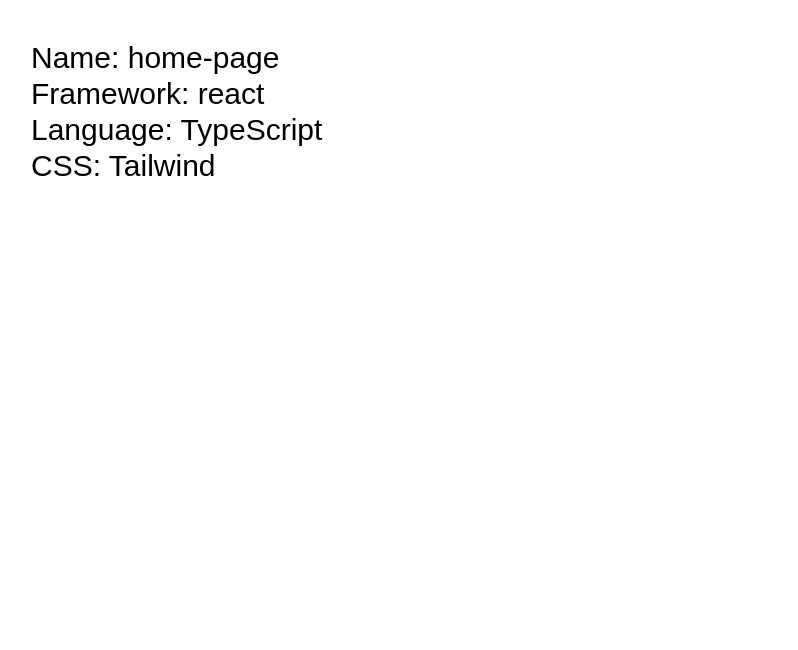
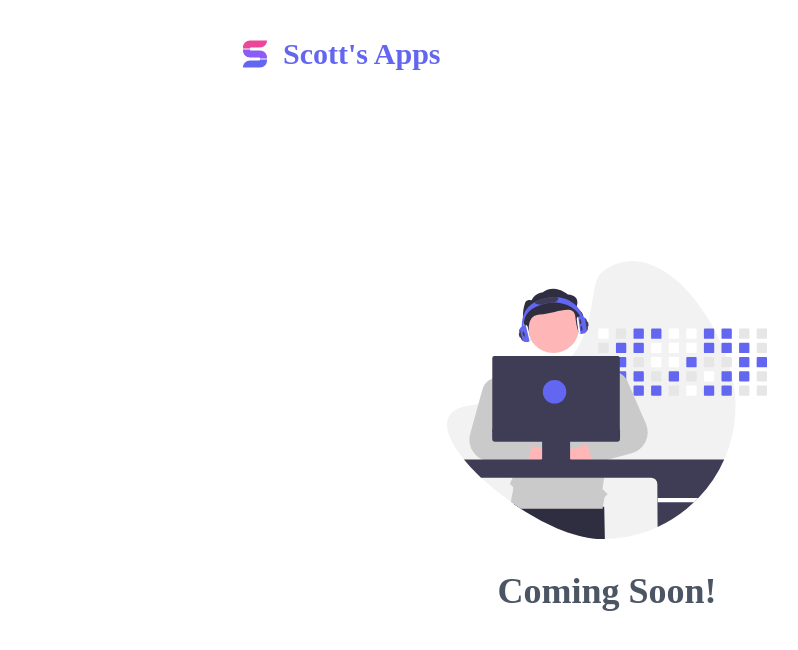
Before and after one commit to scottbenton/Apps-HomePage, a React app: page / in a window 1280 px wide. Shown: the top 650 px of the page, without its empty margins (33-831 px from the left). Built offline with nearby package versions, Linux system fonts and the light colour scheme.

Commit message:
feat(home): Added empty homepage to apps

```diff
--- a/package.json
+++ b/package.json
@@ -20,7 +20,6 @@
     "@babel/preset-env": "^7.15.8",
     "@babel/preset-react": "^7.14.5",
     "@babel/preset-typescript": "^7.10.4",
-    "@module-federation/fmr": "^0.0.7",
     "@types/react": "^18.2.48",
     "@types/react-dom": "^18.2.18",
     "autoprefixer": "^10.1.0",
@@ -32,13 +31,14 @@
     "postcss": "^8.2.1",
     "postcss-loader": "^4.1.0",
     "style-loader": "^3.3.0",
-    "tailwindcss": "^2.0.2",
+    "tailwindcss": "^3.4.1",
     "typescript": "^4.5.2",
-    "webpack": "^5.57.1",
+    "webpack": "^5.90.1",
     "webpack-cli": "^4.10.0",
     "webpack-dev-server": "^4.3.1"
   },
   "dependencies": {
+    "clsx": "^2.1.0",
     "react": "^18.2.0",
     "react-dom": "^18.2.0"
   }
--- a/postcss.config.js
+++ b/postcss.config.js
@@ -2,5 +2,5 @@
 const tailwindcss = require("tailwindcss");
 
 module.exports = {
-  plugins: [tailwindcss, autoprefixer],
+  plugins: { tailwindcss: {}, autoprefixer: {} },
 };
--- a/src/App.tsx
+++ b/src/App.tsx
@@ -1,14 +1,15 @@
 import React from "react";
-import ReactDOM from "react-dom";
+import ReactDOM from "react-dom/client";
 
-import "./index.scss";
+import HomePage from "./HomePage";
 
 const App = () => (
-  <div className="mt-10 text-3xl mx-auto max-w-6xl">
-    <div>Name: home-page</div>
-    <div>Framework: react</div>
-    <div>Language: TypeScript</div>
-    <div>CSS: Tailwind</div>
+  <div className="flex flex-col min-h-lvh">
+    <HomePage />
   </div>
 );
-ReactDOM.render(<App />, document.getElementById("app"));
+ReactDOM.createRoot(document.getElementById("app")!).render(
+  <React.StrictMode>
+    <App />
+  </React.StrictMode>
+);
--- a/src/HomePage.tsx
+++ b/src/HomePage.tsx
@@ -1,5 +1,33 @@
 import React from "react";
+import "./index.scss";
+import { ScottBentonLogo } from "./assets/ScottBentonLogo";
+import DeveloperSVG from "./assets/developer.svg";
 
 export default function HomePage() {
-  return <div>Home Page Updated</div>;
+  return (
+    <div className={"flex-grow max-w-screen-md mx-auto flex flex-col w-full"}>
+      <header
+        className={"flex items-center justify-between py-2 px-4 border-b"}
+      >
+        <div className={"flex items-center"}>
+          <ScottBentonLogo />
+          <h1 className={"ml-3 text-3xl font-bold text-home-500"}>
+            Scott's Apps
+          </h1>
+        </div>
+      </header>
+      <div
+        className={
+          "flex-grow flex flex-col items-center justify-center text-4xl font-semibold text-gray-600"
+        }
+      >
+        <img
+          src={DeveloperSVG}
+          alt={"Drawing of a man coding"}
+          className={"max-w-xs w-full"}
+        />
+        <p className={"mt-8"}>Coming Soon!</p>
+      </div>
+    </div>
+  );
 }
--- /dev/null
+++ b/src/assets/ScottBentonLogo.tsx
@@ -0,0 +1,33 @@
+import React from "react";
+import clsx from "clsx";
+
+export interface ScottBentonLogoProps {
+  className?: string;
+}
+
+export function ScottBentonLogo(props: ScottBentonLogoProps) {
+  const { className } = props;
+  return (
+    <svg
+      width="128"
+      height="128"
+      viewBox="0 0 128 128"
+      fill="none"
+      xmlns="http://www.w3.org/2000/svg"
+      className={clsx(className, "w-8 h-8")}
+    >
+      <path
+        d="M16 42H44V42C44 39.7909 45.7909 38 48 38H84V38C99.464 38 112 25.464 112 10V10H84H44V10C28.536 10 16 22.536 16 38V42Z"
+        fill="#EC4899"
+      />
+      <path
+        d="M16 46H44V46C44 48.2091 45.7909 50 48 50H84V50C99.464 50 112 62.536 112 78V82H84V82C84 79.7909 82.2091 78 80 78H44V78C28.536 78 16 65.464 16 50V46Z"
+        fill="#8B5CF6"
+      />
+      <path
+        d="M112 86H84V86C84 88.2091 82.2091 90 80 90H44V90C28.536 90 16 102.536 16 118V118H44H84V118C99.464 118 112 105.464 112 90V86Z"
+        fill="#6366F1"
+      />
+    </svg>
+  );
+}
--- /dev/null
+++ b/src/images.d.ts
@@ -0,0 +1,24 @@
+declare module "*.png" {
+  const value: string;
+  export default value;
+}
+
+declare module "*.svg" {
+  const value: string;
+  export default value;
+}
+
+declare module "*.jpg" {
+  const value: string;
+  export default value;
+}
+
+declare module "*.jpeg" {
+  const value: string;
+  export default value;
+}
+
+declare module "*.gif" {
+  const value: string;
+  export default value;
+}
--- a/src/index.scss
+++ b/src/index.scss
@@ -1,7 +1,2 @@
-@tailwind base;
 @tailwind components;
 @tailwind utilities;
-
-body {
-  font-family: Arial, Helvetica, sans-serif;
-}
--- a/tailwind.config.js
+++ /dev/null
@@ -1,11 +0,0 @@
-module.exports = {
-  purge: [],
-  darkMode: false, // or 'media' or 'class'
-  theme: {
-    extend: {},
-  },
-  variants: {
-    extend: {},
-  },
-  plugins: [],
-}
--- /dev/null
+++ b/tailwind.config.ts
@@ -0,0 +1,17 @@
+import type { Config } from "tailwindcss";
+import colors from "tailwindcss/colors";
+
+module.exports = {
+  content: ["./src/**/*.{html,js,jsx,ts,tsx}"],
+  theme: {
+    extend: {
+      colors: {
+        home: colors.indigo,
+      },
+    },
+  },
+  variants: {
+    extend: {},
+  },
+  plugins: [],
+} satisfies Config;
--- a/webpack.config.js
+++ b/webpack.config.js
@@ -1,6 +1,5 @@
 const HtmlWebPackPlugin = require("html-webpack-plugin");
 const ModuleFederationPlugin = require("webpack/lib/container/ModuleFederationPlugin");
-const { MFLiveReloadPlugin } = require("@module-federation/fmr");
 
 const Dotenv = require("dotenv-webpack");
 const deps = require("./package.json").dependencies;
@@ -22,6 +21,16 @@
     },
 
     devServer: {
+      host: "localhost",
+      hot: false,
+      liveReload: true,
+      client: {
+        webSocketURL: `ws://localhost:${PORT}/ws`,
+      },
+      headers: {
+        "Access-Control-Allow-Origin": "*",
+      },
+      allowedHosts: "all",
       port: PORT,
       historyApiFallback: true,
     },
@@ -46,6 +55,11 @@
             loader: "babel-loader",
           },
         },
+        {
+          test: /\.(png|svg|jpg|jpeg|gif)$/i,
+          exclude: /node_modules/,
+          type: "asset/resource",
+        },
       ],
     },
 
@@ -67,15 +81,6 @@
           },
         },
       }),
-      ...(argv.mode === "development"
-        ? [
-            new MFLiveReloadPlugin({
-              port: PORT, // the port your app runs on
-              container: "scottbenton_micro_frontend_host", // the name of your app, must be unique
-              standalone: true, // false uses chrome extention
-            }),
-          ]
-        : []),
       new HtmlWebPackPlugin({
         template: "./src/index.html",
       }),
@@ -119,6 +124,11 @@
             },
           ],
         },
+        {
+          test: /\.(png|svg|jpg|jpeg|gif)$/i,
+          exclude: /node_modules/,
+          type: "asset/resource",
+        },
       ],
     },
   },
```
Also changed, not shown: src/assets/developer.svg (added), 1 other file (tests, documents, lock files or other folders).
